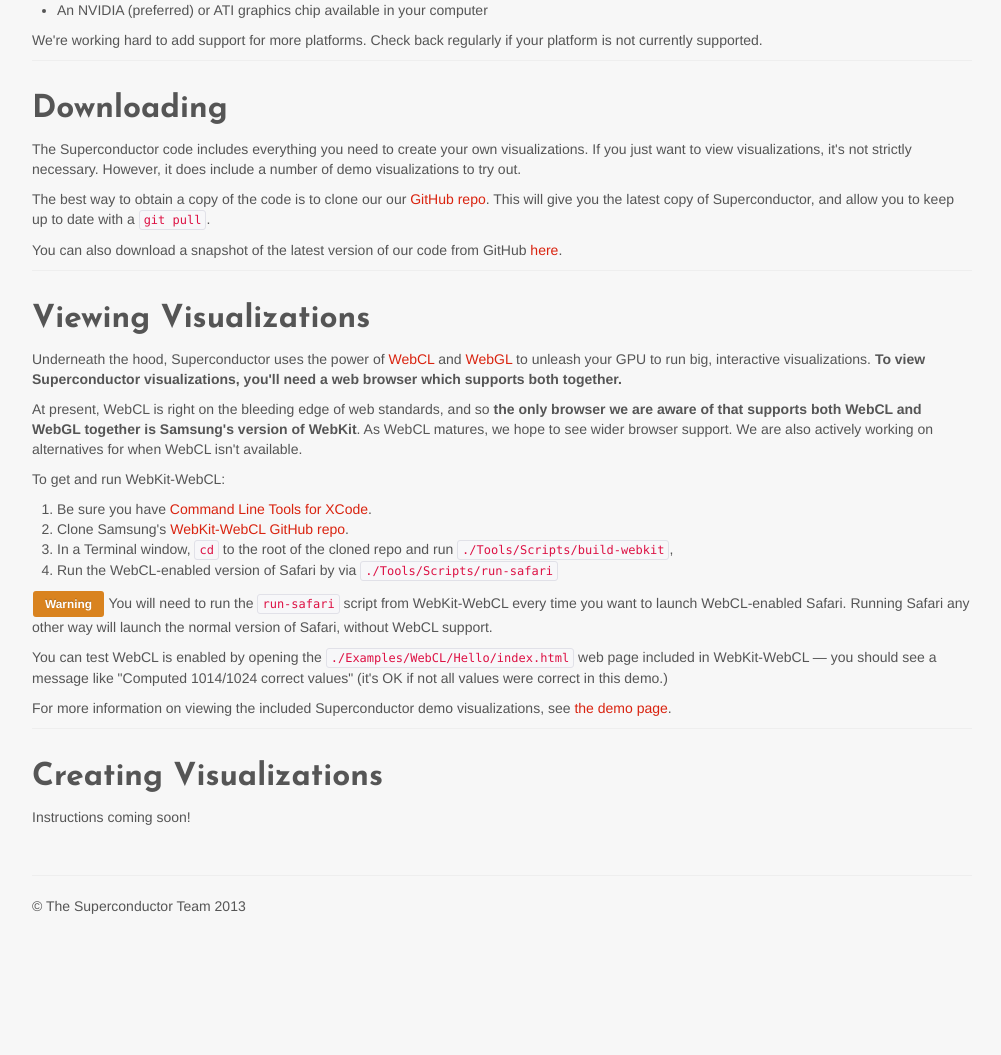
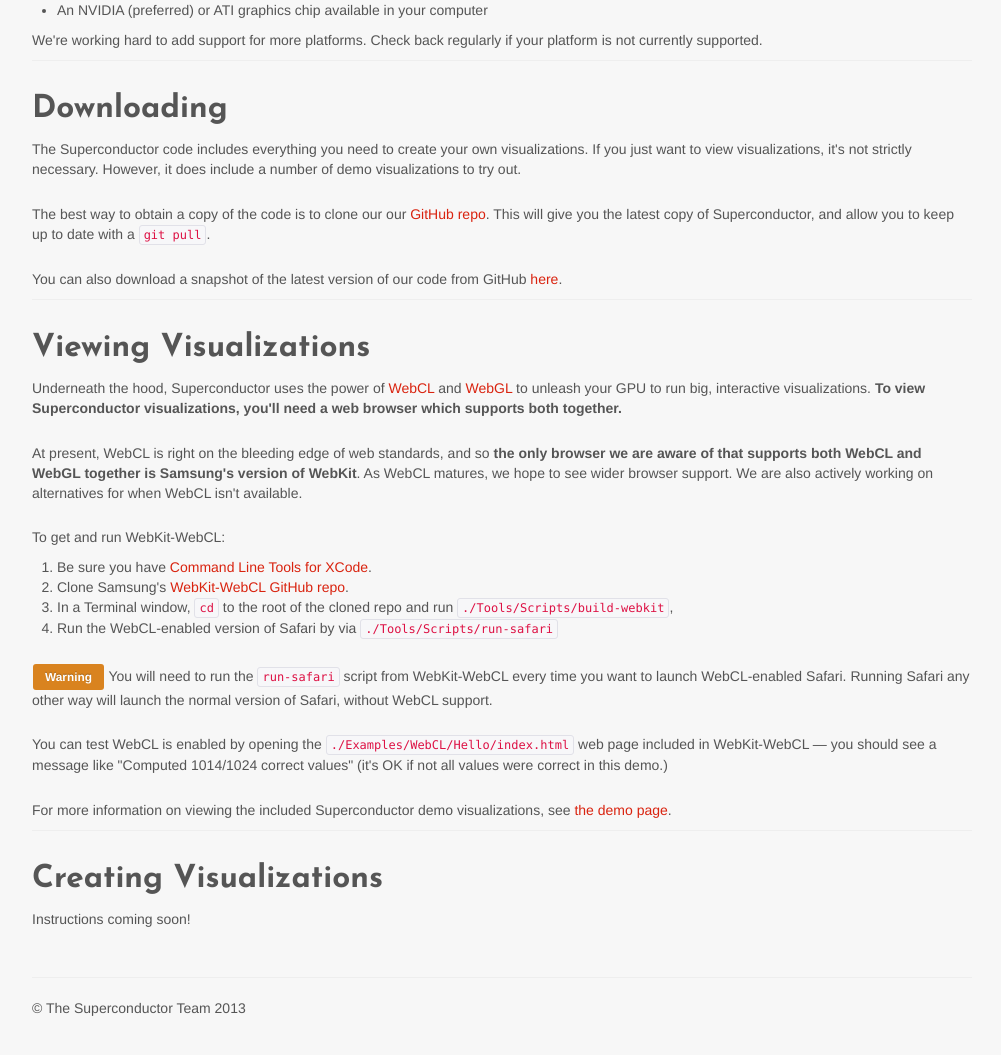
Before and after one commit to Superconductor/superconductor, a Jekyll site: the page built from getit/index.html, in a window 1280 px wide and 1400 px high, scrolled down 180 px. Shown: the part 332-1387 px from the top of the window, without its empty margins (138-1139 px from the left). Built offline with Jekyll 4.4.1, drawn with Linux system fonts in a browser that asks for light colours; nearby versions of some CDN libraries; before the commit the page ends 1478 px from its top, so only the background shows below that.

Commit message:
Increasing margin-top of paragraphs in 'get it' page

```diff
--- a/css/custom.css
+++ b/css/custom.css
@@ -67,3 +67,11 @@
 .infobox p {
 	margin: 0;
 }
+
+.section p {
+	margin-top: 0em;
+}
+
+.section p + p {
+	margin-top: 1.75em;
+}
```
